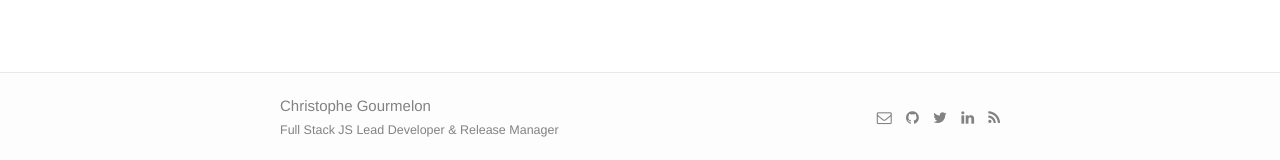
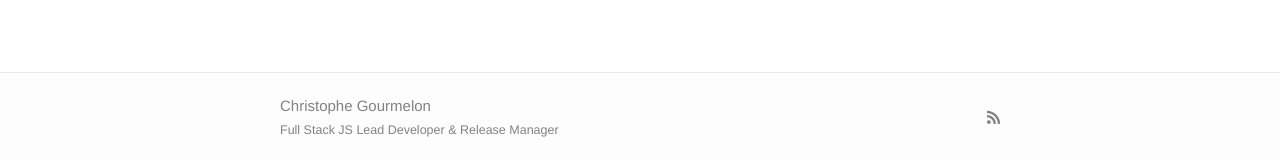
Before and after one commit to roparz/roparz.github.io, a Jekyll site: the page built from index.html, in a window 1280 px wide. Shown: the part 2325-2485 px from the top of the page. Built offline with Jekyll 4.4.1, drawn with Linux system fonts in a browser that asks for light colours; nearby versions of some CDN libraries; comment, search, counter and statistics services are not loaded.

Commit message:
Update head.html

```diff
--- a/_includes/head.html
+++ b/_includes/head.html
@@ -9,5 +9,5 @@
     <link rel="icon" href="/favicon2.ico" type="image/x-icon">
     <link rel="stylesheet" href="{{ "/css/main.css" | prepend: site.baseurl }}">
     <link rel="canonical" href="{{ page.url | replace:'index.html','' | prepend: site.baseurl | prepend: site.url }}">
-    <link href="//maxcdn.bootstrapcdn.com/font-awesome/4.2.0/css/font-awesome.min.css" rel="stylesheet">
+    <link rel="stylesheet" href="https://use.fontawesome.com/releases/v5.1.0/css/all.css" integrity="sha384-lKuwvrZot6UHsBSfcMvOkWwlCMgc0TaWr+30HWe3a4ltaBwTZhyTEggF5tJv8tbt" crossorigin="anonymous">
 </head>
```
